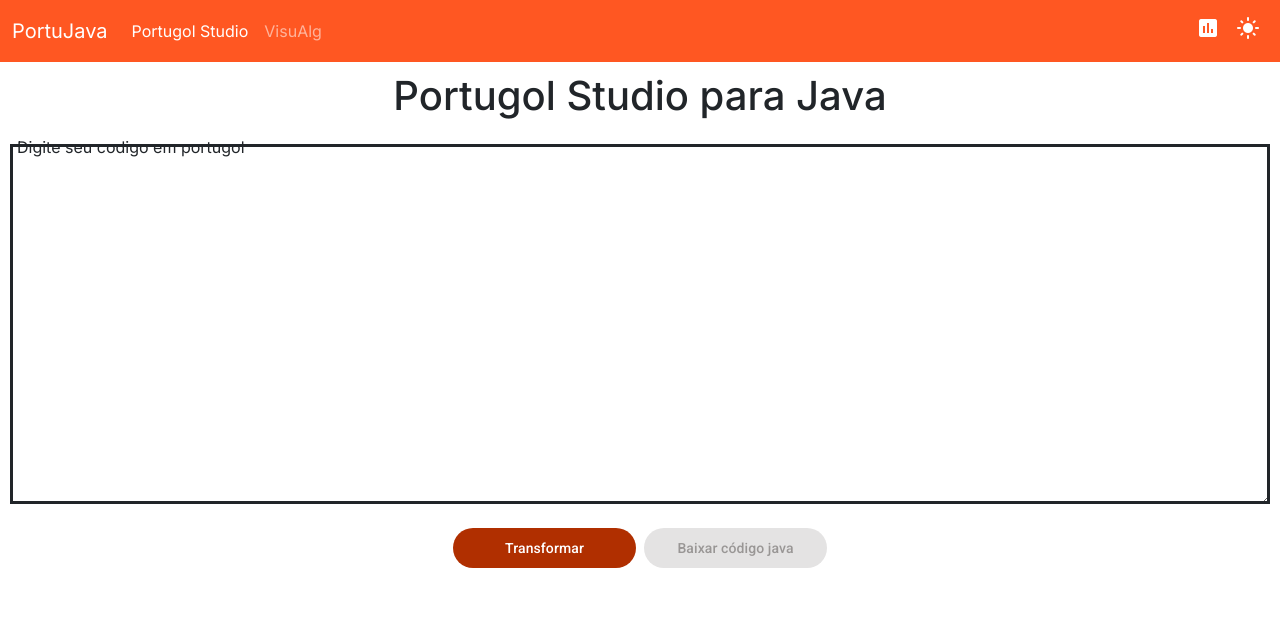
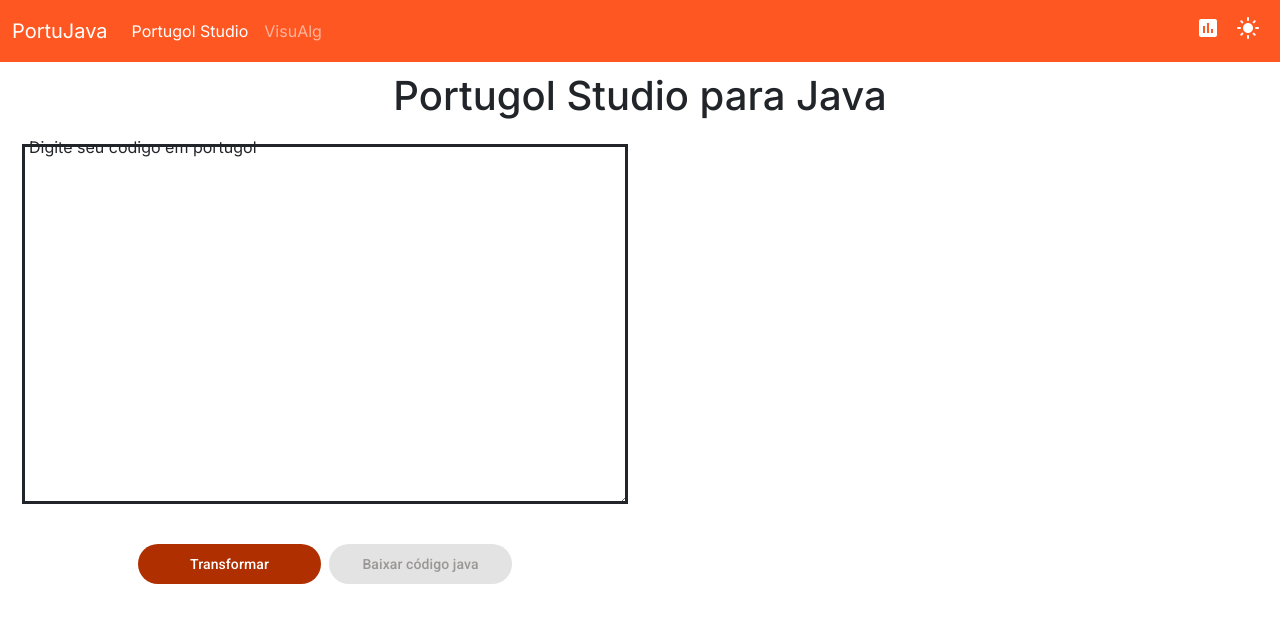
Before and after one commit to Matpires02/portujava, an Angular app: page / in a window 1280 px wide. Shown: the top 622 px of the page. Built offline with nearby package versions, Linux system fonts and the light colour scheme.

Commit message:
ajustes e correções

```diff
--- a/src/app/entities/home/home.component.html
+++ b/src/app/entities/home/home.component.html
@@ -1,13 +1,15 @@
-<div class="my-container">
+<div class="my-container container-fluid">
+  <div class="row w-100">
     <h1
       [innerHTML]="
       selectedPortugolType === PORTUGOL_TYPE.PORTUGOL_STUDIO
         ? 'Portugol Studio para Java'
         : 'Portugol VisuAlg para Java'
     "
-    class="title"
+      class="title col-12 text-center"
     ></h1>
-  <div class="portugol-container mt-3">
+    <div class="col-12 col-lg-6">
+      <div class="portugol-container mt-3 mb-3">
         <mat-form-field
           [appearance]="'outline'"
           [hideRequiredMarker]="true"
@@ -22,7 +24,7 @@
         </mat-form-field>
       </div>
       <div class="buttons-container">
-    <button (click)="toggleJavaCode();showSurvey()" [color]="'primary'" mat-flat-button>
+        <button (click)="toggleJavaCode();showSurvey()" color="primary" mat-flat-button>
           Transformar
         </button>
         <button
@@ -34,13 +36,12 @@
           Baixar código java
         </button>
       </div>
-
-  <!--<p>{{text}}</p>-->
+    </div>
 
     <div
       #java
       *ngIf="!hiddenJavaPlugin"
-    class="ide-container"
+      class="ide-container col-12 col-lg-6"
       data-language="java"
       data-libs="mavenlib1, mavenlib2"
       data-pym-src="https://www.jdoodle.com/plugin"
@@ -49,3 +50,4 @@
       {{ text }}
     </div>
   </div>
+</div>
--- a/src/app/entities/home/home.component.scss
+++ b/src/app/entities/home/home.component.scss
@@ -18,7 +18,6 @@ iframe {
   padding: 10px;
 
   .ide-container {
-    width: 100%;
   }
 
   .portugol-container {
--- a/src/app/entities/home/home.component.ts
+++ b/src/app/entities/home/home.component.ts
@@ -213,7 +213,7 @@ export class HomeComponent implements OnInit, AfterViewInit {
             let word = splitLine[j];
             if (this.types.includes(word.toLowerCase()) && !splitLine.includes('para')) {
               let replacedArrayVars = this.setVars(
-                spl.replace(',', '$%@#').split(' '),
+                spl.trim().replace(',', '$%@#').split(' '),
                 j
               );
               splitLine = splitLine.map((value1, index) => {
@@ -224,7 +224,7 @@ export class HomeComponent implements OnInit, AfterViewInit {
               });
             }
 
-            if (word.toLowerCase() === 'escreva' && splitLine[j+1] !== '('){
+            if (word.toLowerCase() === 'escreva' && (splitLine[j+1] !== '(' && splitLine[j+2] !== '(')){
               this.text += word + ' ';
               continue;
             }
@@ -533,7 +533,7 @@ export class HomeComponent implements OnInit, AfterViewInit {
             if (palavras.map(p => p.toLowerCase()).includes(type)) {
               const typeIndex = palavras.map(p => p.toLowerCase()).indexOf(type);
               let replacedArrayVars = this.setVars(
-                linha.toLowerCase().replace(/,/g, '$%@#').replace(/:/g, ' ').split(' ').reverse(),
+                linha.trim().toLowerCase().replace(/,/g, '$%@#').replace(/:/g, ' ').split(' ').reverse(),
                 0
               );
 
@@ -578,13 +578,13 @@ export class HomeComponent implements OnInit, AfterViewInit {
             break;
           }
 
-          if (palavra.toLowerCase() === 'escreva' && palavras[j+1] !== '('){
+          if (palavra.toLowerCase() === 'escreva' && (palavras[j+1] !== '(' && palavras[j+2] !== '(')){
             this.text += palavra + ' ';
             continue;
           }
 
 
-          if (palavra.toLowerCase() === 'fim_algoritmo' || palavra === 'fimfuncao') {
+          if (palavra.toLowerCase() === 'fim_algoritmo' || palavra === 'fimfuncao' || palavra === 'fimalgoritmo') {
             // @ts-ignore
             this.text += this.VISUALG_EQUIVALENCE?.[palavra.toLowerCase()] + '\n';
             this.bracketsOpen -= 1;
```
Lines whose indentation alone changed are shown as unchanged.
